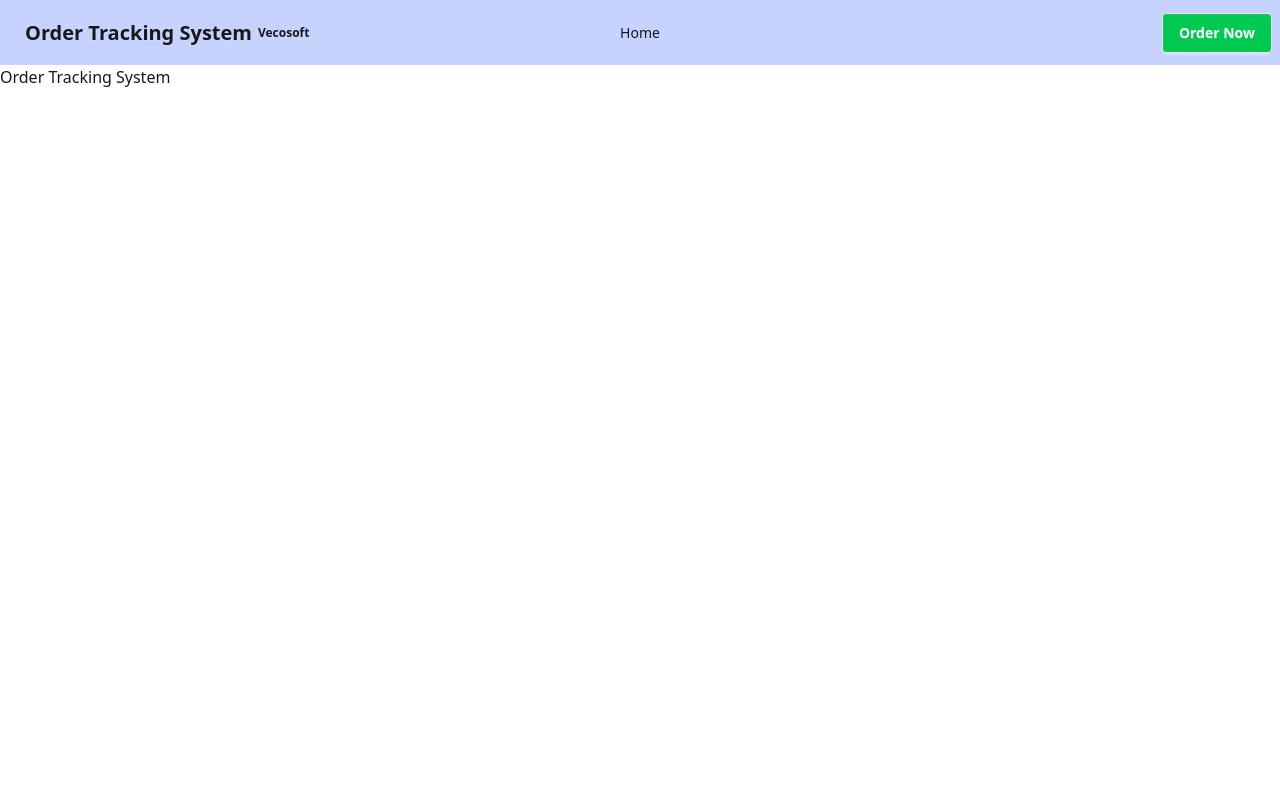
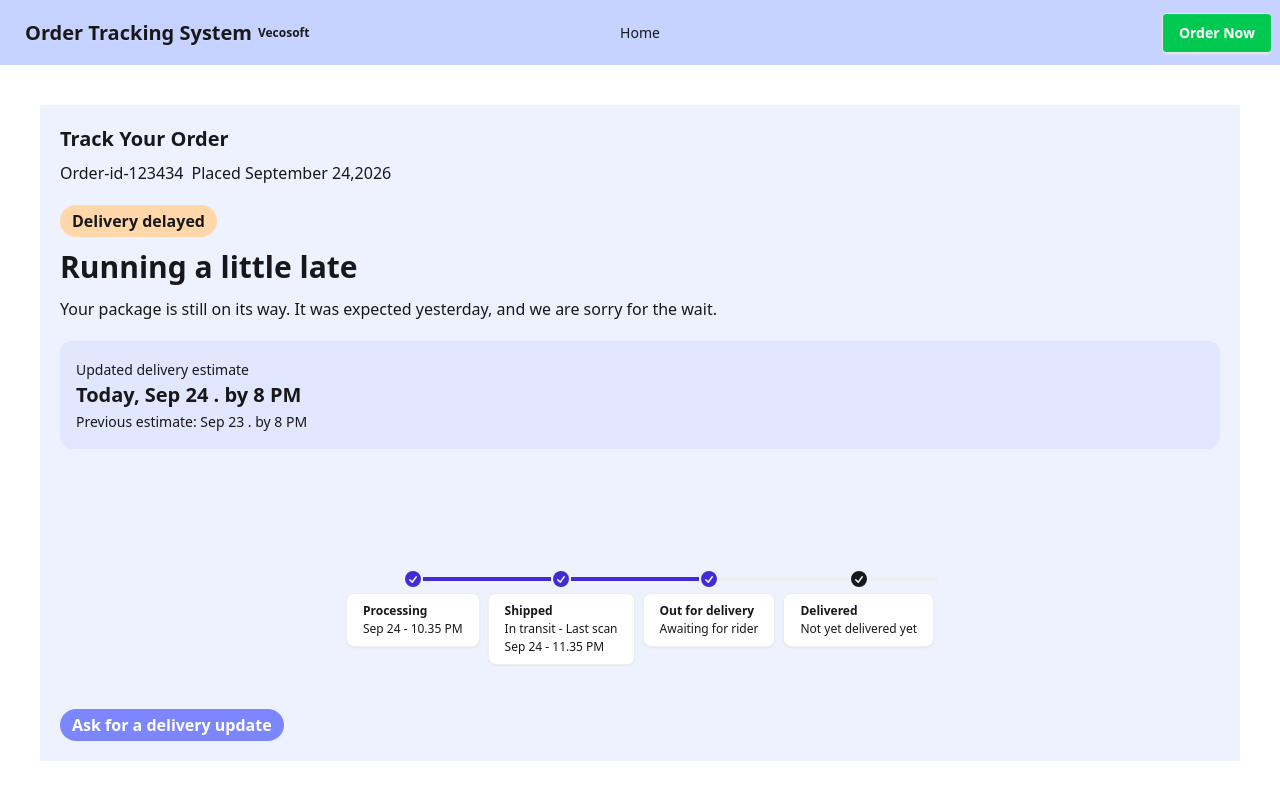
Before and after one commit to officialbondondatta/order-tracking-system, a Next.js app: page / in a window 1280 px wide. Built offline with nearby package versions, Linux system fonts and the light colour scheme.

Commit message:
added delivery status initial ui

```diff
--- /dev/null
+++ b/src/app/components/DeliveryDetails.tsx
@@ -0,0 +1,28 @@
+import DeliveryStatus from "./DeliveryStatus";
+
+const DeliveryDetails = () => {
+    return (
+        <div>
+            <div className="flex flex-col space-y-3">
+                <span className="self-start py-1 px-3 rounded-full bg-orange-200 font-semibold">Delivery delayed</span>
+                <h2 className="text-3xl font-semibold">Running a little late</h2>
+                <p>Your package is still on its way. It was expected yesterday, and we are sorry for the wait.</p>
+            </div>
+            <div className="flex flex-col">
+                <div className="bg-indigo-100 rounded-xl p-4 mt-5">
+                    <span className="text-sm">Updated delivery estimate</span>
+                    <h2 className="text-xl font-semibold">Today, Sep 24 . by 8 PM</h2>
+                    <span className="text-sm">Previous estimate: Sep 23 . by 8 PM</span>
+                </div>
+                <div>
+                    <DeliveryStatus></DeliveryStatus>
+                </div>
+            </div>
+            <div>
+                <button className="bg-indigo-400 px-3 font-semibold py-1 rounded-full text-white">Ask for a delivery update</button>
+            </div>
+        </div>
+    );
+};
+
+export default DeliveryDetails;
--- /dev/null
+++ b/src/app/components/DeliveryStatus.tsx
@@ -0,0 +1,113 @@
+const DeliveryStatus = () => {
+    return (
+        <div className="flex items-center justify-center my-10">
+            <ul className="timeline">
+                <li>
+                    <div className="timeline-end timeline-box">
+                        <h2 className="font-semibold">
+                            Processing
+                        </h2>
+                        <span className="text-xs">
+                            Sep 24 - 10.35 PM
+                        </span>
+                    </div>
+                    <div className="timeline-middle">
+                        <svg
+                            xmlns="http://www.w3.org/2000/svg"
+                            viewBox="0 0 20 20"
+                            fill="currentColor"
+                            className="text-primary h-5 w-5"
+                        >
+                            <path
+                                fillRule="evenodd"
+                                d="M10 18a8 8 0 100-16 8 8 0 000 16zm3.857-9.809a.75.75 0 00-1.214-.882l-3.483 4.79-1.88-1.88a.75.75 0 10-1.06 1.061l2.5 2.5a.75.75 0 001.137-.089l4-5.5z"
+                                clipRule="evenodd"
+                            />
+                        </svg>
+                    </div>
+                    <hr className="bg-primary" />
+                </li>
+                <li>
+                    <hr className="bg-primary" />
+                    <div className="timeline-middle">
+                        <svg
+                            xmlns="http://www.w3.org/2000/svg"
+                            viewBox="0 0 20 20"
+                            fill="currentColor"
+                            className="text-primary h-5 w-5"
+                        >
+                            <path
+                                fillRule="evenodd"
+                                d="M10 18a8 8 0 100-16 8 8 0 000 16zm3.857-9.809a.75.75 0 00-1.214-.882l-3.483 4.79-1.88-1.88a.75.75 0 10-1.06 1.061l2.5 2.5a.75.75 0 001.137-.089l4-5.5z"
+                                clipRule="evenodd"
+                            />
+                        </svg>
+                    </div>
+                    <div className="timeline-end timeline-box">
+                        <h2 className="font-semibold">
+                            Shipped
+                        </h2>
+                        <span className="text-xs">
+                            In transit - Last scan <br /> Sep 24 - 11.35 PM
+                        </span>
+                    </div>
+                    <hr className="bg-primary" />
+                </li>
+                <li>
+                    <hr className="bg-primary" />
+                    <div className="timeline-end timeline-box">
+                        <h2 className="font-semibold">
+                            Out for delivery
+                        </h2>
+                        <span className="text-xs">
+                            Awaiting for rider
+                        </span>
+                    </div>
+                    <div className="timeline-middle">
+                        <svg
+                            xmlns="http://www.w3.org/2000/svg"
+                            viewBox="0 0 20 20"
+                            fill="currentColor"
+                            className="text-primary h-5 w-5"
+                        >
+                            <path
+                                fillRule="evenodd"
+                                d="M10 18a8 8 0 100-16 8 8 0 000 16zm3.857-9.809a.75.75 0 00-1.214-.882l-3.483 4.79-1.88-1.88a.75.75 0 10-1.06 1.061l2.5 2.5a.75.75 0 001.137-.089l4-5.5z"
+                                clipRule="evenodd"
+                            />
+                        </svg>
+                    </div>
+                    <hr />
+                </li>
+                <li>
+                    <hr />
+                    <div className="timeline-middle">
+                        <svg
+                            xmlns="http://www.w3.org/2000/svg"
+                            viewBox="0 0 20 20"
+                            fill="currentColor"
+                            className="h-5 w-5"
+                        >
+                            <path
+                                fillRule="evenodd"
+                                d="M10 18a8 8 0 100-16 8 8 0 000 16zm3.857-9.809a.75.75 0 00-1.214-.882l-3.483 4.79-1.88-1.88a.75.75 0 10-1.06 1.061l2.5 2.5a.75.75 0 001.137-.089l4-5.5z"
+                                clipRule="evenodd"
+                            />
+                        </svg>
+                    </div>
+                    <div className="timeline-end timeline-box">
+                        <h2 className="font-semibold">
+                            Delivered
+                        </h2>
+                        <span className="text-xs">
+                            Not yet delivered yet
+                        </span>
+                    </div>
+                    <hr />
+                </li>
+            </ul>
+        </div>
+    );
+};
+
+export default DeliveryStatus;
--- /dev/null
+++ b/src/app/components/OrderDetails.tsx
@@ -0,0 +1,20 @@
+import React from 'react';
+import { HiHomeModern } from 'react-icons/hi2';
+
+const OrderDetails = () => {
+    return (
+        <div>
+            <div>
+                <h2>In this order</h2>
+                <div>
+                    <div>
+                        <HiHomeModern></HiHomeModern>
+                    </div>
+
+                </div>
+            </div>
+        </div>
+    );
+};
+
+export default OrderDetails;
--- /dev/null
+++ b/src/app/components/TrackYourOrder.tsx
@@ -0,0 +1,25 @@
+import DeliveryDetails from "./DeliveryDetails";
+
+const TrackYourOrder = () => {
+    return (
+        <section className="container mx-auto max-w-300 mt-10 bg-indigo-50 p-5">
+            {/* Common Header */}
+            <div className="space-y-2 flex flex-col mb-5">
+                <h1 className="text-xl font-semibold">Track Your Order</h1>
+                <div className="flex gap-2">
+                    <span className="">Order-id-123434</span>
+                    <span>Placed September 24,2026</span>
+                </div>
+            </div>
+            <div>
+                {/* Left side */}
+                <div>
+                    <DeliveryDetails></DeliveryDetails>
+                </div>
+                {/* common right side */}
+            </div>
+        </section>
+    );
+};
+
+export default TrackYourOrder;
--- a/src/app/page.tsx
+++ b/src/app/page.tsx
@@ -1,9 +1,9 @@
-import Image from "next/image";
+import TrackYourOrder from "./components/TrackYourOrder";
 
 export default function Home() {
   return (
     <div>
-      <h2>Order Tracking System</h2>
+      <TrackYourOrder></TrackYourOrder>
     </div>
   );
 }
```
